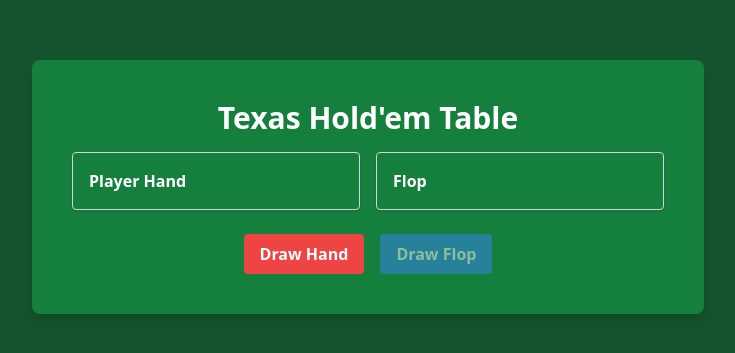
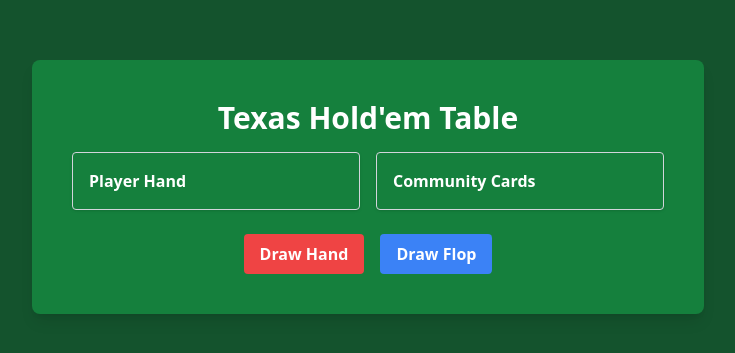
Before and after one commit to taylorsudo/poker-coach, a Next.js app: page / in a window 1280 px wide. Shown: the part 213-566 px from the top of the page, without its empty margins (272-1007 px from the left). Built offline with nearby package versions, Linux system fonts and the light colour scheme.

Commit message:
working play hand

```diff
--- a/contexts/GameContext.tsx
+++ b/contexts/GameContext.tsx
@@ -1,4 +1,3 @@
-// contexts/GameContext.tsx
 import React, { createContext, useContext, useState } from 'react';
 import { createDeck, drawCards } from '../lib/utils/cardUtils';
 import { Card } from '../types';
@@ -7,16 +6,26 @@ interface GameContextType {
   deck: Card[];
   playerHand: Card[];
   flop: Card[];
+  turn: Card[];
+  river: Card[];
   handleDrawHand: () => void;
   handleDrawFlop: () => void;
+  handleDrawTurn: () => void;
+  handleDrawRiver: () => void;
+  handleResetGame: () => void;
 }
 
 const defaultState: GameContextType = {
   deck: createDeck(),
   playerHand: [],
   flop: [],
+  turn: [],
+  river: [],
   handleDrawHand: () => {},
-  handleDrawFlop: () => {}
+  handleDrawFlop: () => {},
+  handleDrawTurn: () => {},
+  handleDrawRiver: () => {},
+  handleResetGame: () => {}
 };
 
 const GameContext = createContext<GameContextType>(defaultState);
@@ -33,12 +42,16 @@ export const GameProvider: React.FC = ({ children }) => {
   const [deck, setDeck] = useState<Card[]>(createDeck());
   const [playerHand, setPlayerHand] = useState<Card[]>([]);
   const [flop, setFlop] = useState<Card[]>([]);
+  const [turn, setTurn] = useState<Card[]>([]);
+  const [river, setRiver] = useState<Card[]>([]);
 
   const handleDrawHand = () => {
     const { drawnCards, newDeck } = drawCards(deck, 2);
     setDeck(newDeck);
     setPlayerHand(drawnCards);
     setFlop([]);
+    setTurn([]);
+    setRiver([]);
   };
 
   const handleDrawFlop = () => {
@@ -47,9 +60,31 @@ export const GameProvider: React.FC = ({ children }) => {
     setFlop(drawnCards);
   };
 
+  const handleDrawTurn = () => {
+    const { drawnCards, newDeck } = drawCards(deck, 1);
+    setDeck(newDeck);
+    setTurn(drawnCards);
+  };
+
+  const handleDrawRiver = () => {
+    const { drawnCards, newDeck } = drawCards(deck, 1);
+    setDeck(newDeck);
+    setRiver(drawnCards);
+  };
+
+  const handleResetGame = () => {
+    setDeck(createDeck());
+    setPlayerHand([]);
+    setFlop([]);
+    setTurn([]);
+    setRiver([]);
+  };
+
   return (
-    <GameContext.Provider value={{ deck, playerHand, flop, handleDrawHand, handleDrawFlop }}>
+    <GameContext.Provider value={{ deck, playerHand, flop, turn, river, handleDrawHand, handleDrawFlop, handleDrawTurn, handleDrawRiver, handleResetGame }}>
       {children}
     </GameContext.Provider>
   );
 };
+
+export default GameContext;
--- a/pages/index.tsx
+++ b/pages/index.tsx
@@ -4,8 +4,22 @@ import { GameProvider, useGame } from '../contexts/GameContext';
 import Card from '../components/Card';
 
 const GameTable: React.FC = () => {
-  // useGame must be used within a child component of GameProvider
-  const { playerHand, flop, handleDrawHand, handleDrawFlop } = useGame();
+  const { playerHand, flop, turn, river, handleDrawHand, handleDrawFlop, handleDrawTurn, handleDrawRiver, handleResetGame } = useGame();
+
+  // Determine what the button should do and say based on the game state
+  const getActionButton = () => {
+    if (river.length > 0) {
+      return { label: 'Play New Hand', onClick: handleResetGame };
+    } else if (turn.length > 0) {
+      return { label: 'Draw River', onClick: handleDrawRiver };
+    } else if (flop.length > 0) {
+      return { label: 'Draw Turn', onClick: handleDrawTurn };
+    } else {
+      return { label: 'Draw Flop', onClick: handleDrawFlop };
+    }
+  };
+
+  const { label, onClick } = getActionButton();
 
   return (
     <>
@@ -19,8 +33,8 @@ const GameTable: React.FC = () => {
             ))}
           </div>
           <div className="p-4 border border-gray-300 rounded shadow">
-            <h2 className="font-semibold">Flop</h2>
-            {flop.map((card, index) => (
+            <h2 className="font-semibold">Community Cards</h2>
+            {flop.concat(turn).concat(river).map((card, index) => (
               <Card key={index} card={card} />
             ))}
           </div>
@@ -29,8 +43,8 @@ const GameTable: React.FC = () => {
           <button className="bg-red-500 hover:bg-red-700 text-white font-bold py-2 px-4 rounded" onClick={handleDrawHand}>
             Draw Hand
           </button>
-          <button className="bg-blue-500 hover:bg-blue-700 text-white font-bold py-2 px-4 rounded ml-4 disabled:opacity-50" onClick={handleDrawFlop} disabled={!playerHand.length}>
-            Draw Flop
+          <button className="bg-blue-500 hover:bg-blue-700 text-white font-bold py-2 px-4 rounded ml-4" onClick={onClick}>
+            {label}
           </button>
         </div>
       </div>
```
